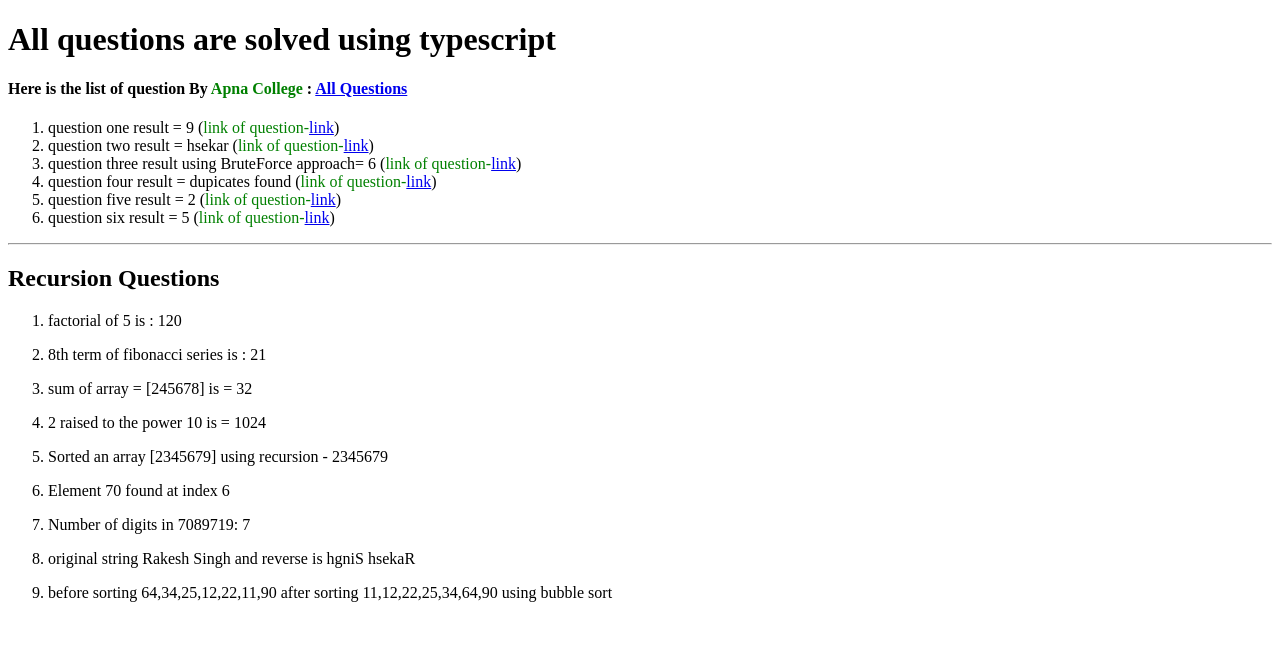
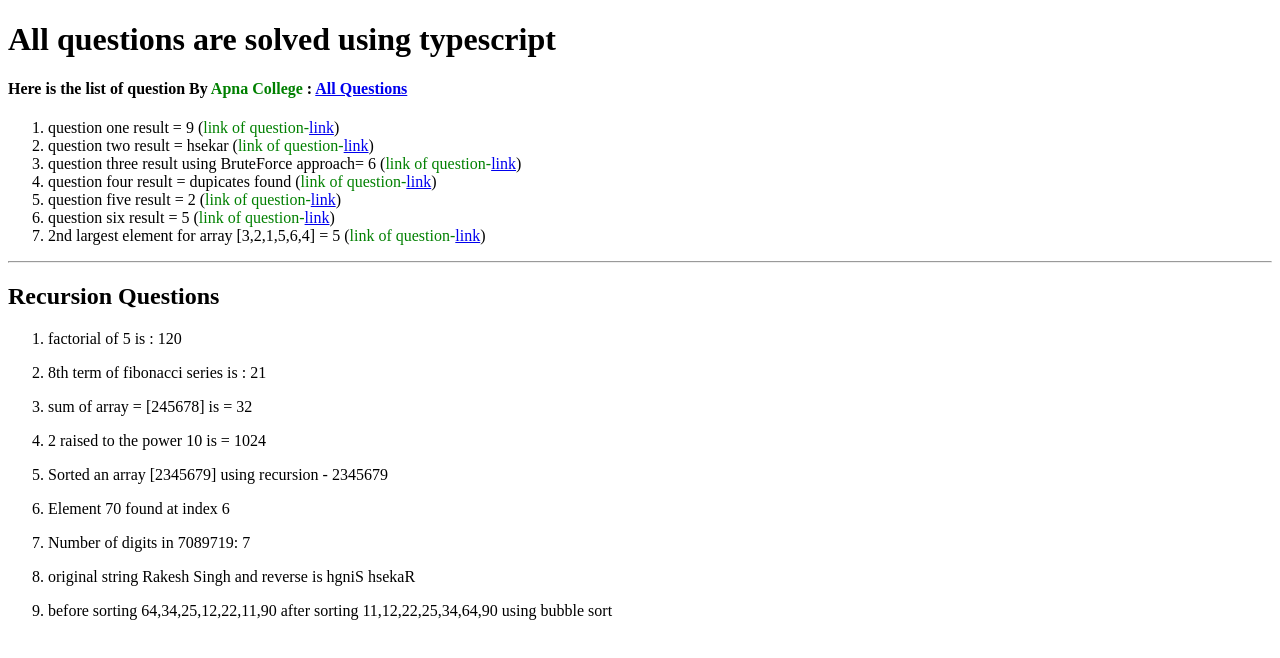
Before and after one commit to XI4507/codepractice, a React (Create React App) app: page / in a window 1280 px wide. Shown: the top 658 px of the page. Built offline with nearby package versions, Linux system fonts and the light colour scheme.

Commit message:
kth largest element in an array

```diff
--- a/src/App.tsx
+++ b/src/App.tsx
@@ -1,3 +1,4 @@
+import Ten from "./components/10";
 import Six from "./components/6";
 import QueFive from "./components/queFive";
 import QueFour from "./components/queFour";
@@ -44,6 +45,9 @@ const App = () => {
         <li>
           <Six />
         </li>
+        <li>
+          <Ten />
+        </li>
       </ol>
       <hr />
       <h2>Recursion Questions</h2>
--- /dev/null
+++ b/src/components/10.tsx
@@ -0,0 +1,28 @@
+// Given an integer array nums and an integer k, return the kth largest element in the array.
+
+// Note that it is the kth largest element in the sorted order, not the kth distinct element.
+
+// Can you solve it without sorting?
+
+function findKthLargest(nums: number[], k: number): number {
+  nums.sort((a, b) => b - a);
+  return nums[k - 1];
+}
+const Ten = () => {
+  const nums = [3, 2, 1, 5, 6, 4];
+  const k = 2;
+  const res = findKthLargest([...nums], k);
+  const link =
+    "https://leetcode.com/problems/kth-largest-element-in-an-array/description/";
+  return (
+    <div>
+      {`${k}nd largest element for array [${nums}] = ${res} `}(
+      <span style={{ color: "green" }}>
+        link of question-<a href={link}>link</a>
+      </span>
+      )
+    </div>
+  );
+};
+
+export default Ten;
```
